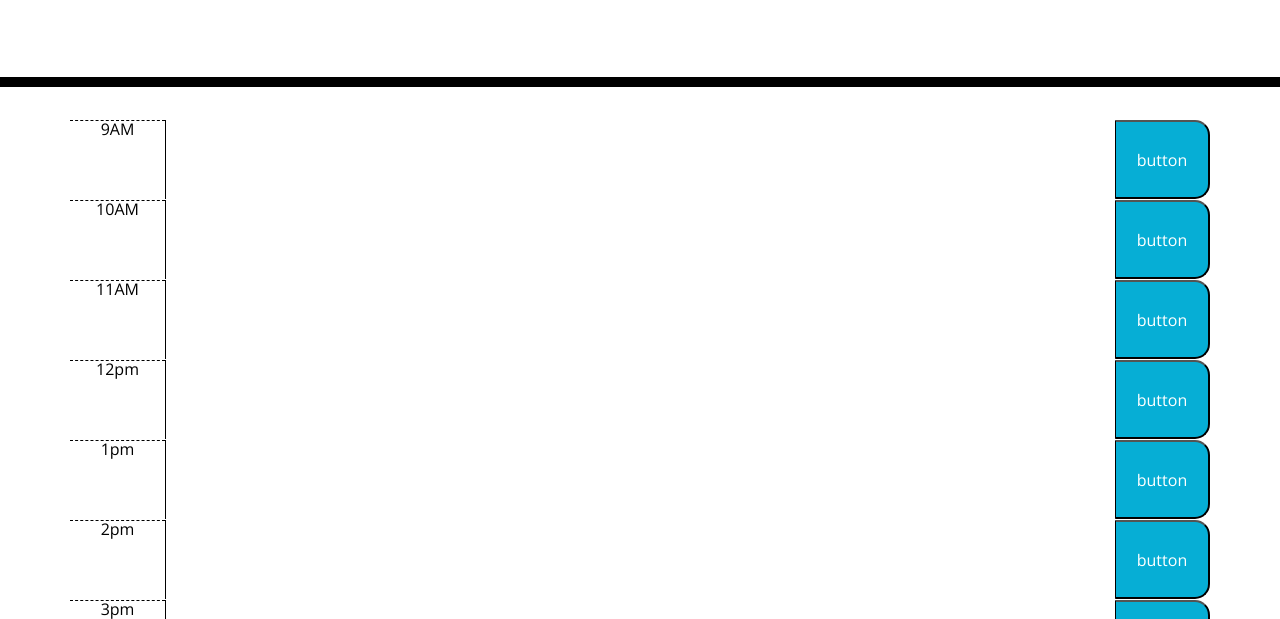
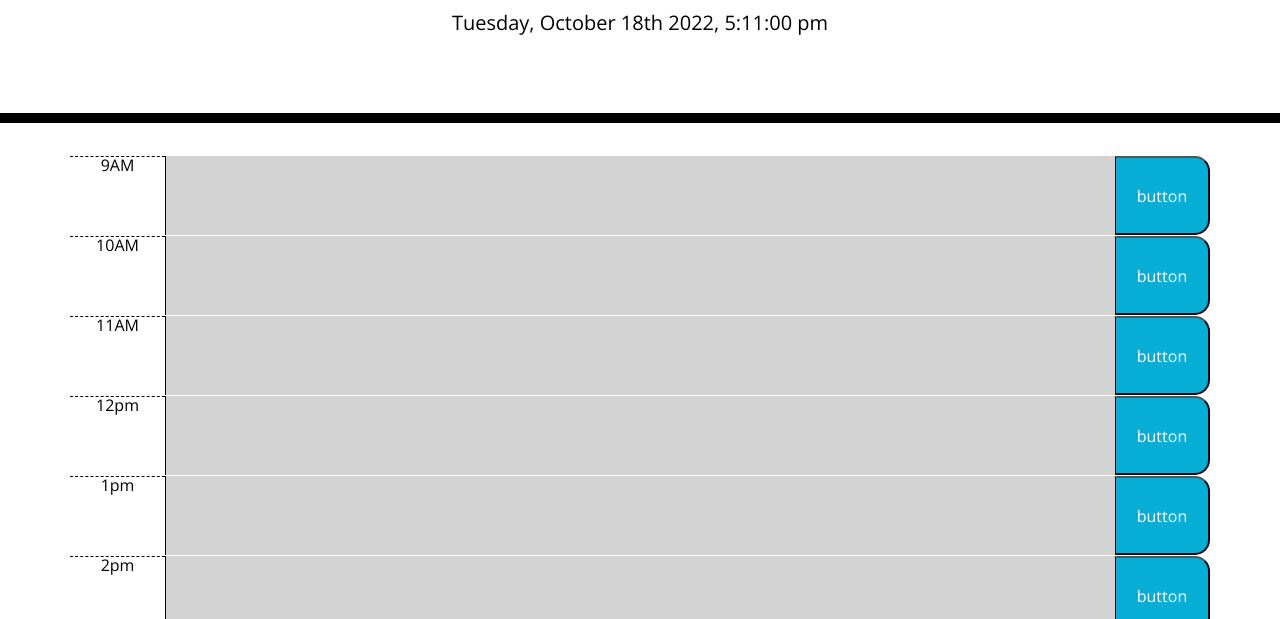
Before and after one commit to dorsariahi/module-5-challenge, a plain HTML site: page index.html in a window 1280 px wide. Shown: the part 181-800 px from the top of the page. Drawn offline with nearby package versions, Linux system fonts and the light colour scheme; files that its build step writes are made by us from their sources.

Commit message:
added the assets folder

```diff
--- a/index.html
+++ b/index.html
@@ -9,7 +9,7 @@
   <link rel="stylesheet" href="https://use.fontawesome.com/releases/v5.8.1/css/all.css"
     integrity="sha384-50oBUHEmvpQ+1lW4y57PTFmhCaXp0ML5d60M1M7uH2+nqUivzIebhndOJK28anvf" crossorigin="anonymous" />
   <link href="https://fonts.googleapis.com/css?family=Open+Sans&display=swap" rel="stylesheet" />
-  <link rel="stylesheet" href="style.css" />
+  <link rel="stylesheet" href="/assets/style.css" />
   <title>Work Day Scheduler</title>
 </head>
 
@@ -79,7 +79,7 @@
 
   <script src="https://code.jquery.com/jquery-3.4.1.min.js"></script>
   <script src="https://cdnjs.cloudflare.com/ajax/libs/moment.js/2.24.0/moment.min.js"></script>
-  <script src="./script.js"></script>
+  <script src="./assets/script.js"></script>
 </body>
 
 </html>
```
Also changed, not shown: assets/script.js (renamed from Develop/script.js), assets/style.css (renamed from Develop/style.css).
